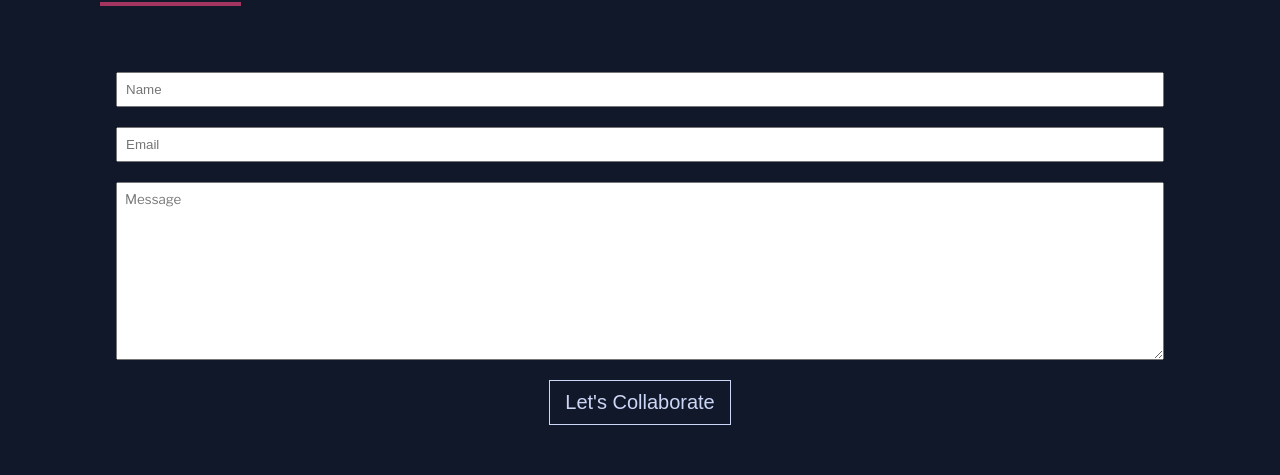
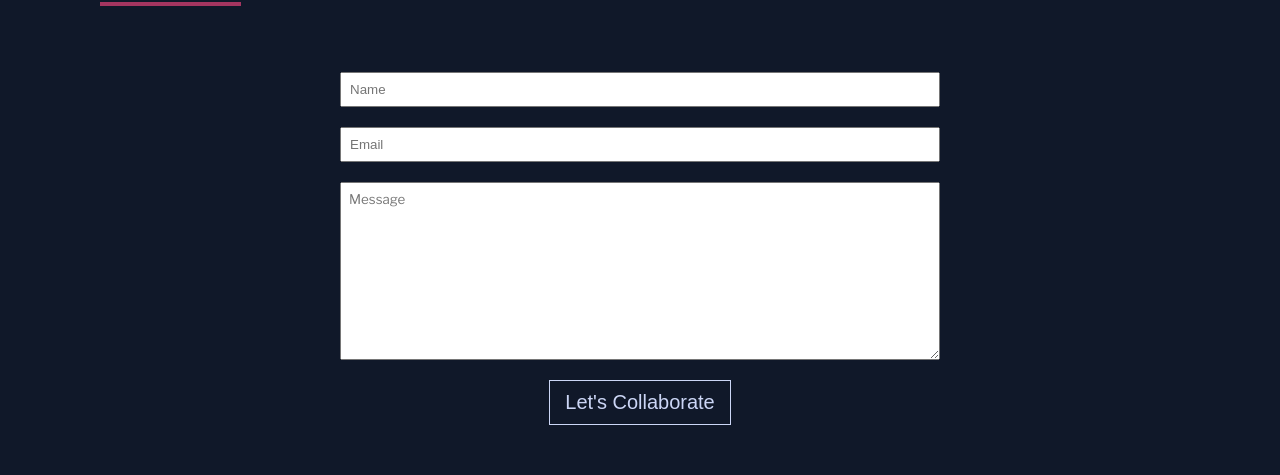
Before and after one commit to ColinBertin/portfolio, a React (Create React App) app: page / in a window 1280 px wide. Shown: the part 2719-3194 px from the top of the page. Built offline with nearby package versions, Linux system fonts and the light colour scheme.

Commit message:
add max width to the form

```diff
--- a/src/components/contact/Contact.scss
+++ b/src/components/contact/Contact.scss
@@ -4,9 +4,10 @@
 
 form {
   display: flex;
+  max-width: 600px;
   flex-direction: column;
   gap: 20px;
-  margin: 32px 16px;
+  margin: 32px auto;
 }
 
 input[type=text], input[type=email], textarea {
```
